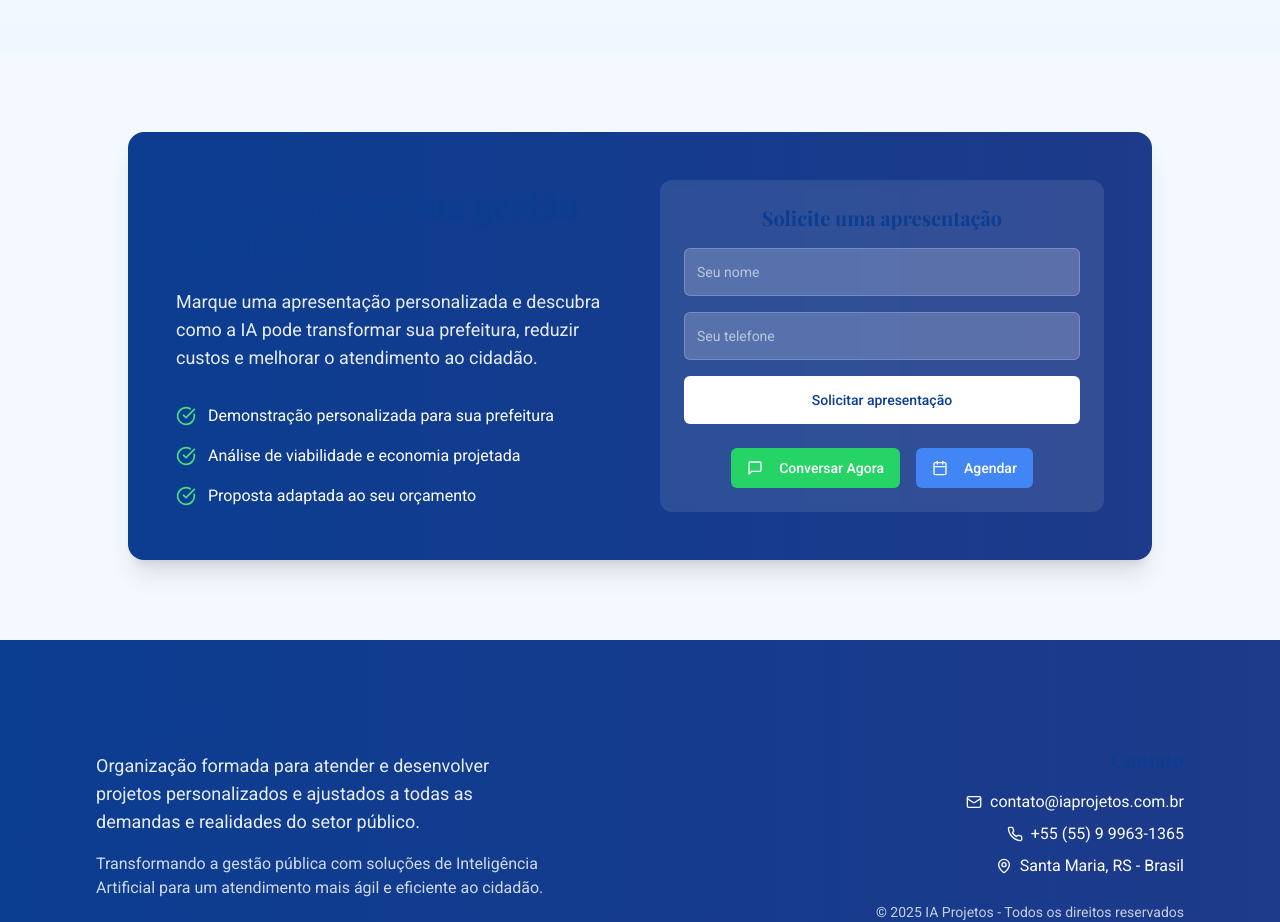
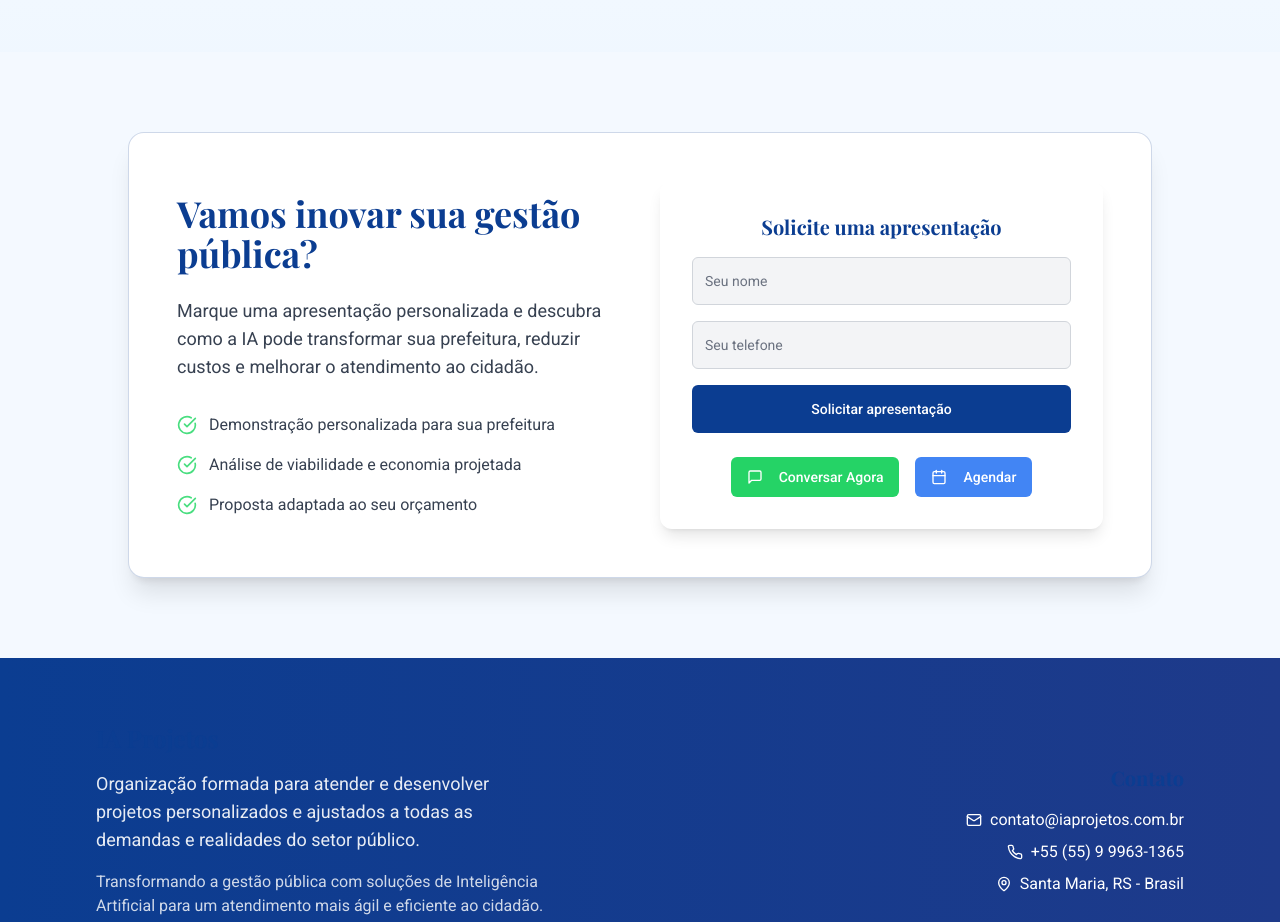
Before and after one commit to betjuliano/prefeitura-ia-transforma, a React (Vite) app: page / in a window 1280 px wide. Shown: the part 6020-6942 px from the top of the page. Built offline with nearby package versions, Linux system fonts and the light colour scheme.

Commit message:
style: improve CTA section with lighter design

```diff
--- a/src/components/CTASection.tsx
+++ b/src/components/CTASection.tsx
@@ -41,20 +41,20 @@ const CTASection: React.FC = () => {
 
   return (
     <section className="section py-20 px-4">
-      <Card className="bg-gradient-to-r from-gov-blue to-blue-900 text-white shadow-xl overflow-hidden rounded-2xl max-w-5xl mx-auto border-none">
+      <Card className="bg-white text-gov-blue shadow-xl hover:shadow-2xl transition-transform transform-gpu hover:-translate-y-1 overflow-hidden rounded-2xl max-w-5xl mx-auto border border-gov-blue/20">
         <CardContent className="p-8 md:p-12">
           <div className="grid grid-cols-1 lg:grid-cols-2 gap-10 items-center">
             <div>
-              <h2 className="text-3xl md:text-4xl font-bold mb-6">
+              <h2 className="text-3xl md:text-4xl font-bold mb-6 text-gov-blue">
                 Vamos inovar sua gestão pública?
               </h2>
 
-              <p className="text-lg mb-8 text-white/90">
+              <p className="text-lg mb-8 text-gray-700">
                 Marque uma apresentação personalizada e descubra como a IA pode transformar
                 sua prefeitura, reduzir custos e melhorar o atendimento ao cidadão.
               </p>
 
-              <div className="space-y-4">
+              <div className="space-y-4 text-gray-700">
                 <div className="flex items-center">
                   <CheckCircle className="mr-3 h-5 w-5 text-green-400" />
                   <span>Demonstração personalizada para sua prefeitura</span>
@@ -70,7 +70,7 @@ const CTASection: React.FC = () => {
               </div>
             </div>
 
-            <div className="bg-white/10 backdrop-blur-sm p-6 rounded-xl">
+            <div className="bg-white p-8 rounded-xl shadow-lg transform-gpu transition-transform hover:scale-105">
               {!submitted ? (
                 <>
                   <h3 className="text-xl font-bold mb-4 text-center">Solicite uma apresentação</h3>
@@ -84,7 +84,7 @@ const CTASection: React.FC = () => {
                             <FormControl>
                               <Input
                                 placeholder="Seu nome"
-                                className="h-12 bg-white/20 border-white/20 placeholder:text-white/60 text-white"
+                                className="h-12 bg-gray-100 border-gray-300 placeholder:text-gray-500"
                                 {...field}
                               />
                             </FormControl>
@@ -99,7 +99,7 @@ const CTASection: React.FC = () => {
                             <FormControl>
                               <Input
                                 placeholder="Seu telefone"
-                                className="h-12 bg-white/20 border-white/20 placeholder:text-white/60 text-white"
+                                className="h-12 bg-gray-100 border-gray-300 placeholder:text-gray-500"
                                 {...field}
                               />
                             </FormControl>
@@ -108,7 +108,7 @@ const CTASection: React.FC = () => {
                       />
                       <Button
                         type="submit"
-                        className="w-full h-12 bg-white text-gov-blue hover:bg-white/90"
+                        className="w-full h-12 bg-gov-blue text-white hover:bg-blue-800"
                       >
                         Solicitar apresentação
                       </Button>
@@ -135,7 +135,7 @@ const CTASection: React.FC = () => {
                   </div>
                   <h3 className="text-2xl font-bold mb-2">Solicitação enviada!</h3>
                   <p className="mb-6">Você será redirecionado para o WhatsApp para continuar a conversa.</p>
-                  <Button className="bg-white text-gov-blue hover:bg-white/90"
+                  <Button className="bg-gov-blue text-white hover:bg-blue-800"
                           onClick={() => setSubmitted(false)}>
                     Enviar outro contato
                   </Button>
```
